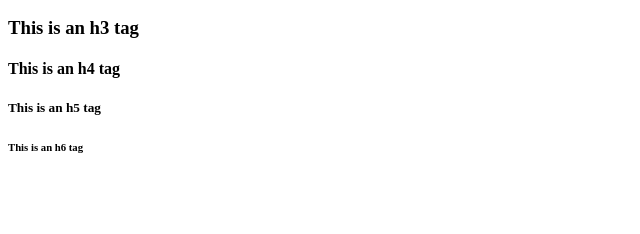
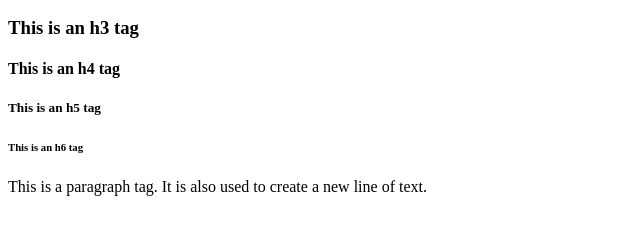
Before and after one commit to DhanushkaChandimal/html-basics, a plain HTML site: page index.html in a window 1280 px wide. Shown: the part 110-344 px from the top of the page, without its empty margins (0-640 px from the left). Drawn offline with Linux system fonts and the light colour scheme.

Commit message:
Add paragraph tag

```diff
--- a/index.html
+++ b/index.html
@@ -16,5 +16,10 @@
         <h5>This is an h5 tag</h5>
         <h6>This is an h6 tag</h6>
 
+        <p>
+            This is a paragraph tag.
+            It is also used to create a new line of text.
+        </p>
+
     </body>
 </html>
```
